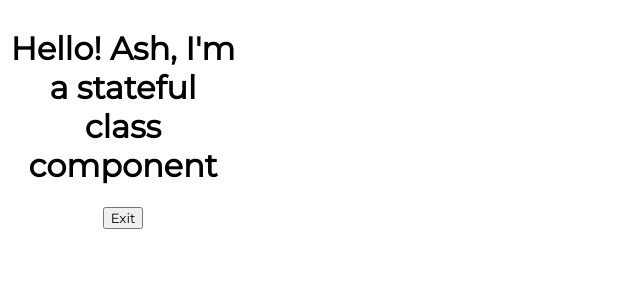
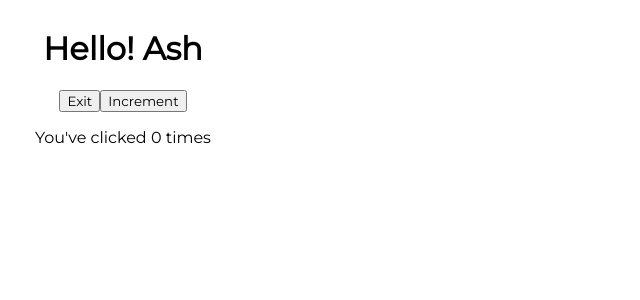
Before and after one commit to AshLaw96/functional-components-challenge, a React (Create React App) app in the folder my-app/: page / in a window 1280 px wide. Shown: the top 300 px of the page, without its empty margins (0-640 px from the left). Built offline with nearby package versions, Linux system fonts and the light colour scheme.

Commit message:
Duplicate StatefulGreeting to use prev method

```diff
--- a/my-app/src/App.js
+++ b/my-app/src/App.js
@@ -1,13 +1,10 @@
 import css from "./App.module.css";
-import StatefulGreetingWithCallback from "./components/StatefulGreetingWithCallback";
+import StatefulGreetingWithPrevState from "./components/StatefulGreetingWithPrevState";
 
 function App() {
   return (
     <div className={css.App}>
-      <StatefulGreetingWithCallback
-        greeting="I'm a stateful class component"
-        name="Ash"
-      />
+      <StatefulGreetingWithPrevState name="Ash" />
     </div>
   );
 }
--- /dev/null
+++ b/my-app/src/components/StatefulGreetingWithPrevState.js
@@ -0,0 +1,57 @@
+import React from "react";
+
+class StatefulGreetingWithPrevState extends React.Component {
+  constructor(props) {
+    super(props);
+    this.state = {
+      introduction: "Hello!",
+      buttonText: "Exit",
+      count: 0,
+    };
+  }
+
+  handleClick() {
+    this.setState((prevState, prevProps) => {
+      console.log("Previous State:", prevState);
+      console.log("Previous Props:", prevProps);
+      return {
+        introduction:
+          prevState.introduction === "Hello!" ? "Goodbye!" : "Hello!",
+        buttonText: prevState.buttonText === "Exit" ? "Enter" : "Exit",
+      };
+    });
+  }
+
+  incrementCount() {
+    this.setState((prevState, prevProps) => {
+      console.log("Previous State:", prevState);
+      console.log("Previous Props:", prevProps);
+      return { count: prevState.count + 1 };
+    });
+  }
+
+  incrementFive() {
+    this.increment();
+    this.increment();
+    this.increment();
+    this.increment();
+    this.increment();
+  }
+
+  render() {
+    return (
+      <div>
+        <h1>
+          {this.state.introduction} {this.props.name}
+        </h1>
+        <button onClick={() => this.handleClick()}>
+          {this.state.buttonText}
+        </button>
+        <button onClick={() => this.incrementCount()}>Increment</button>
+        <p>You've clicked {this.state.count} times</p>
+      </div>
+    );
+  }
+}
+
+export default StatefulGreetingWithPrevState;
```
